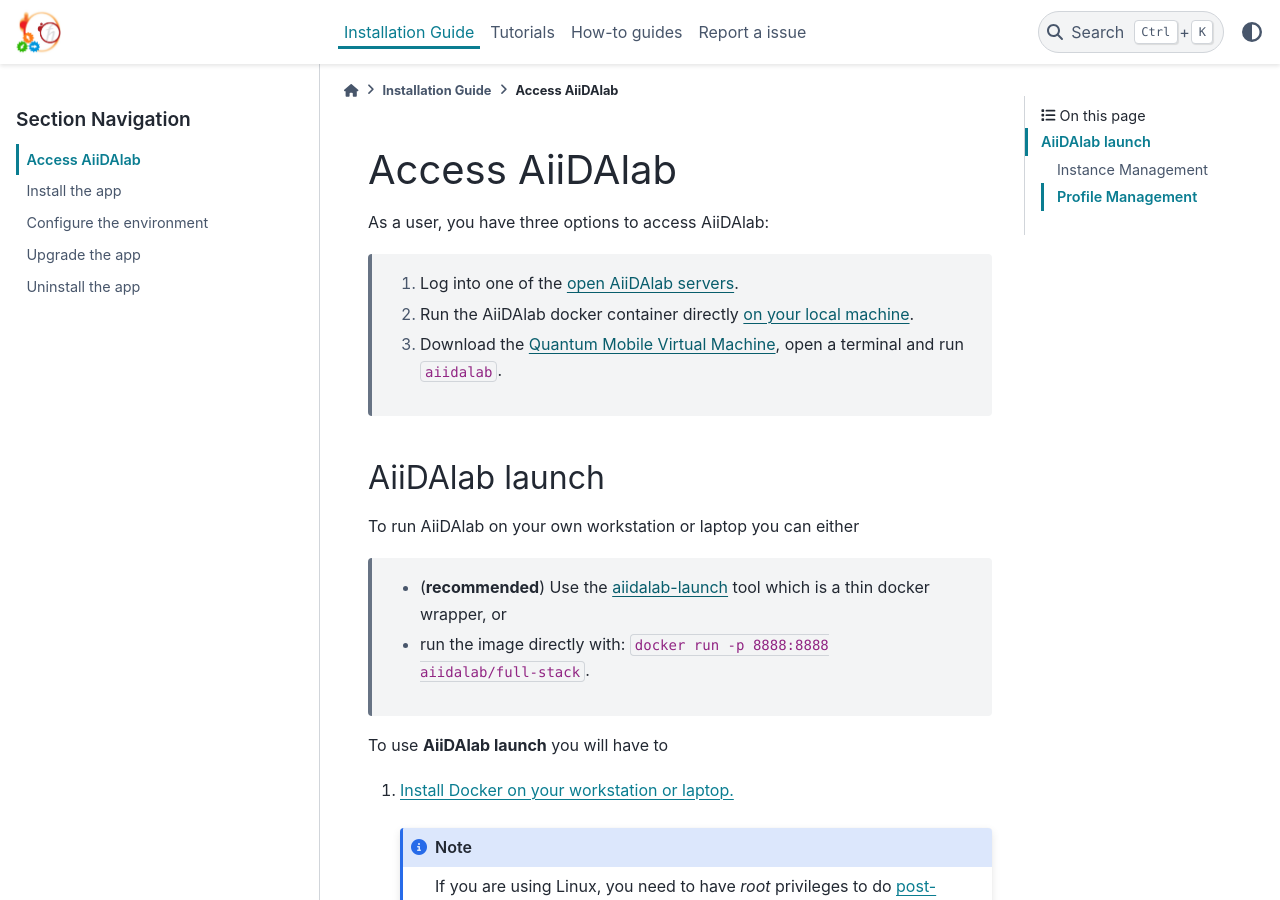
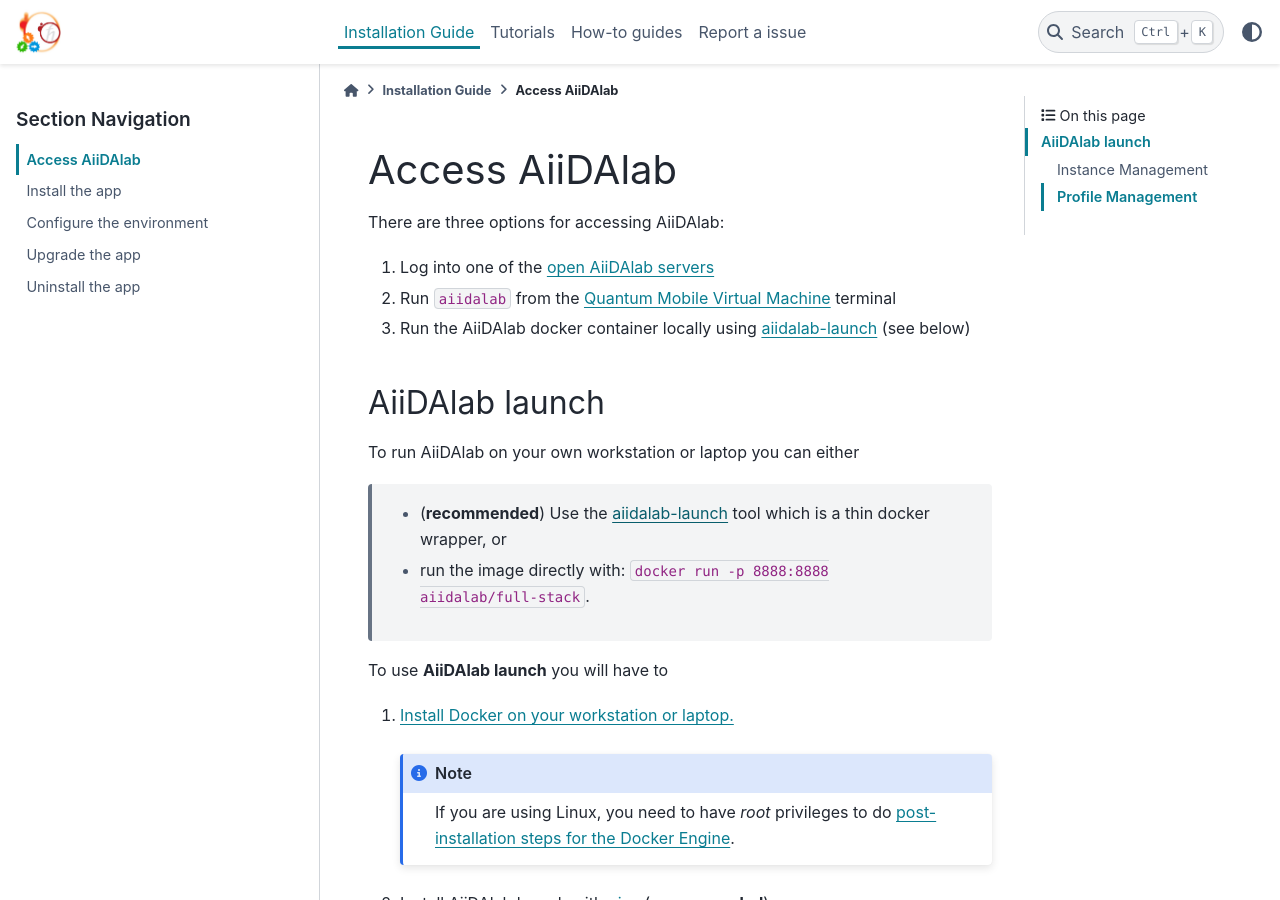
Before and after one commit to aiidalab/aiidalab-qe, a Sphinx documentation site: the page built from docs/source/installation/aiidalab.rst, in a window 1280 px wide and 900 px high. Built offline with Sphinx 7.4.7 and the PyData theme 0.15.4, drawn with Linux system fonts in a browser that asks for light colours.

Commit message:
Update aiidalab section introduction

```diff
--- a/docs/source/installation/aiidalab.rst
+++ b/docs/source/installation/aiidalab.rst
@@ -4,11 +4,11 @@
 Access AiiDAlab
 ===============
 
-As a user, you have three options to access AiiDAlab:
+There are three options for accessing AiiDAlab:
 
- 1. Log into one of the `open AiiDAlab servers <https://www.aiidalab.net/deployments/>`_.
- 2. Run the AiiDAlab docker container directly :ref:`on your local machine <aiidalab_launch>`.
- 3. Download the `Quantum Mobile Virtual Machine <https://quantum-mobile.readthedocs.io/>`_, open a terminal and run ``aiidalab``.
+1. Log into one of the `open AiiDAlab servers <https://www.aiidalab.net/deployments/>`_
+2. Run ``aiidalab`` from the `Quantum Mobile Virtual Machine <https://quantum-mobile.readthedocs.io/>`_ terminal
+3. Run the AiiDAlab docker container locally using :ref:`aiidalab-launch <aiidalab_launch>` (see below)
 
 .. _aiidalab_launch:
 
```
